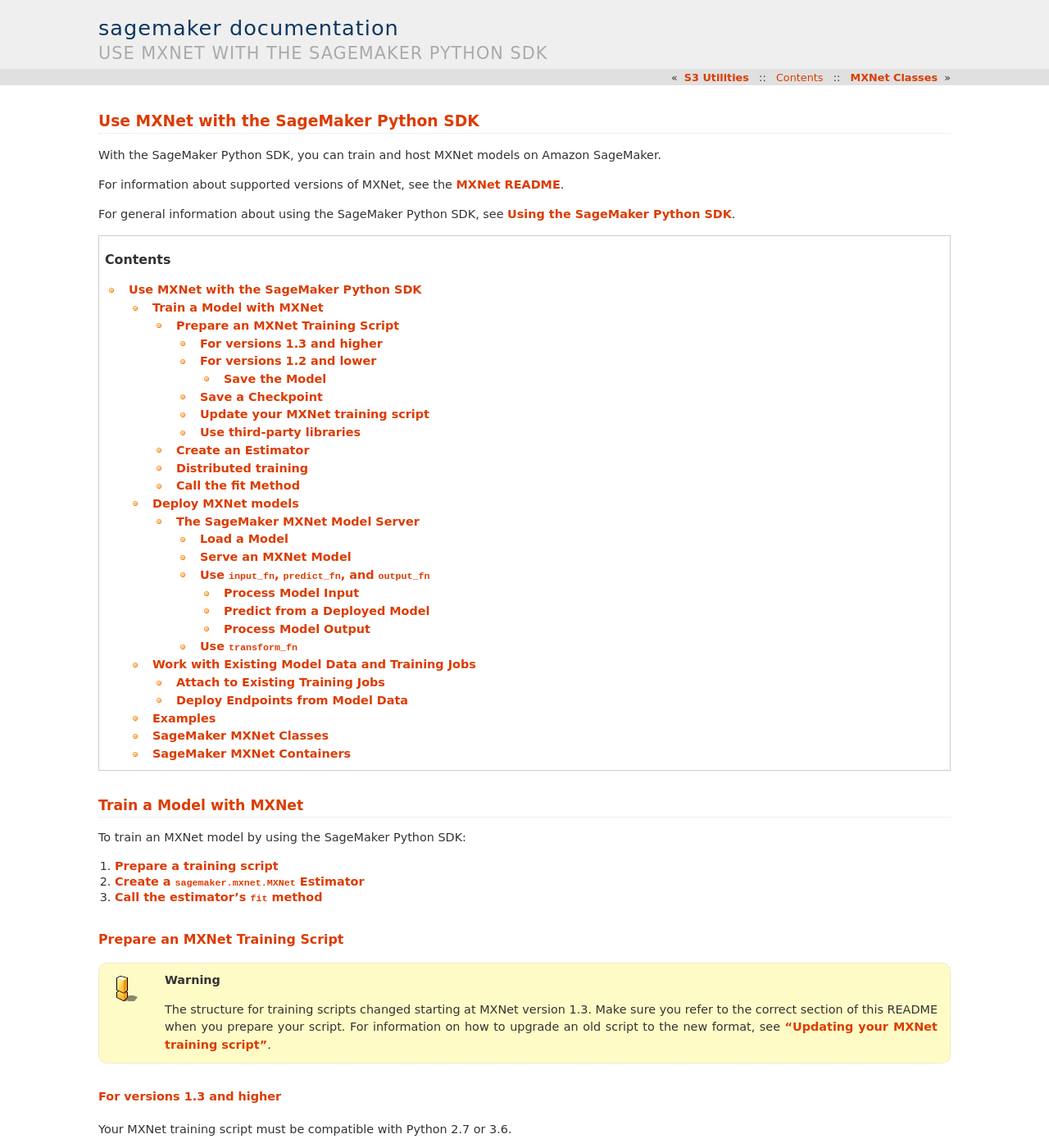
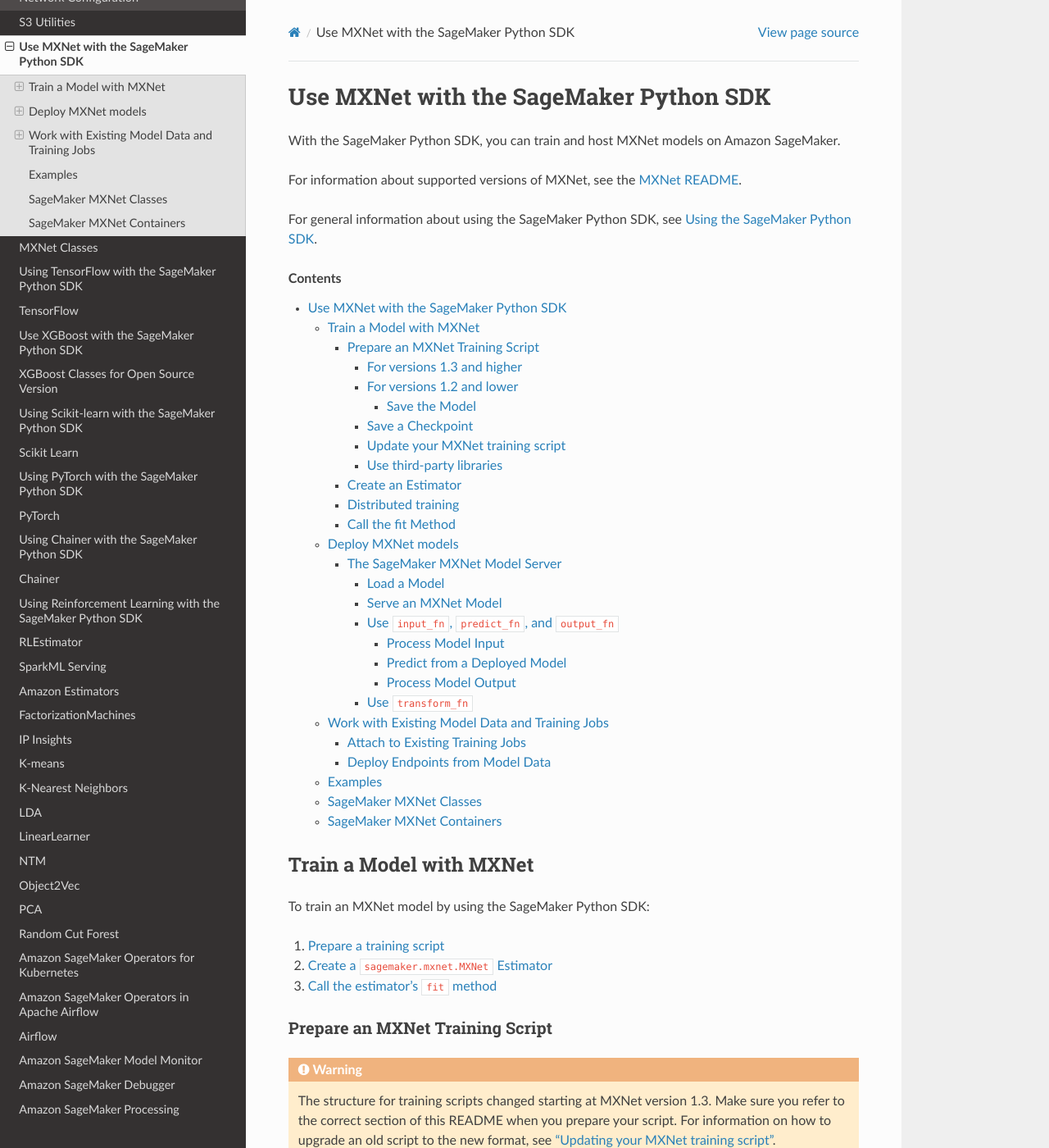
Before and after one commit to Evan-W-ang/sagemaker-python-sdk, a Sphinx documentation site: the page built from doc/using_mxnet.rst, in a window 1280 px wide and 1400 px high. Shown: the whole window at 82% size. Built offline with Sphinx 7.4.7 and the Read the Docs theme 2.0.0, drawn with Linux system fonts in a browser that asks for light colours; some of the changed text lies outside the part shown.

Commit message:
doc: Set theme in conf.py (#1239)

```diff
--- a/doc/conf.py
+++ b/doc/conf.py
@@ -13,7 +13,6 @@
 """Placeholder docstring"""
 from __future__ import absolute_import
 
-import os
 import pkg_resources
 import sys
 from datetime import datetime
@@ -83,10 +82,8 @@ autoclass_content = "both"
 autodoc_default_flags = ["show-inheritance", "members", "undoc-members"]
 autodoc_member_order = "bysource"
 
-if "READTHEDOCS" in os.environ:
-    html_theme = "default"
-else:
-    html_theme = "haiku"
+html_theme = "sphinx_rtd_theme"
+
 html_static_path = []
 htmlhelp_basename = "%sdoc" % project
 
```
Also changed, not shown: README.rst (+37 -0 lines).
